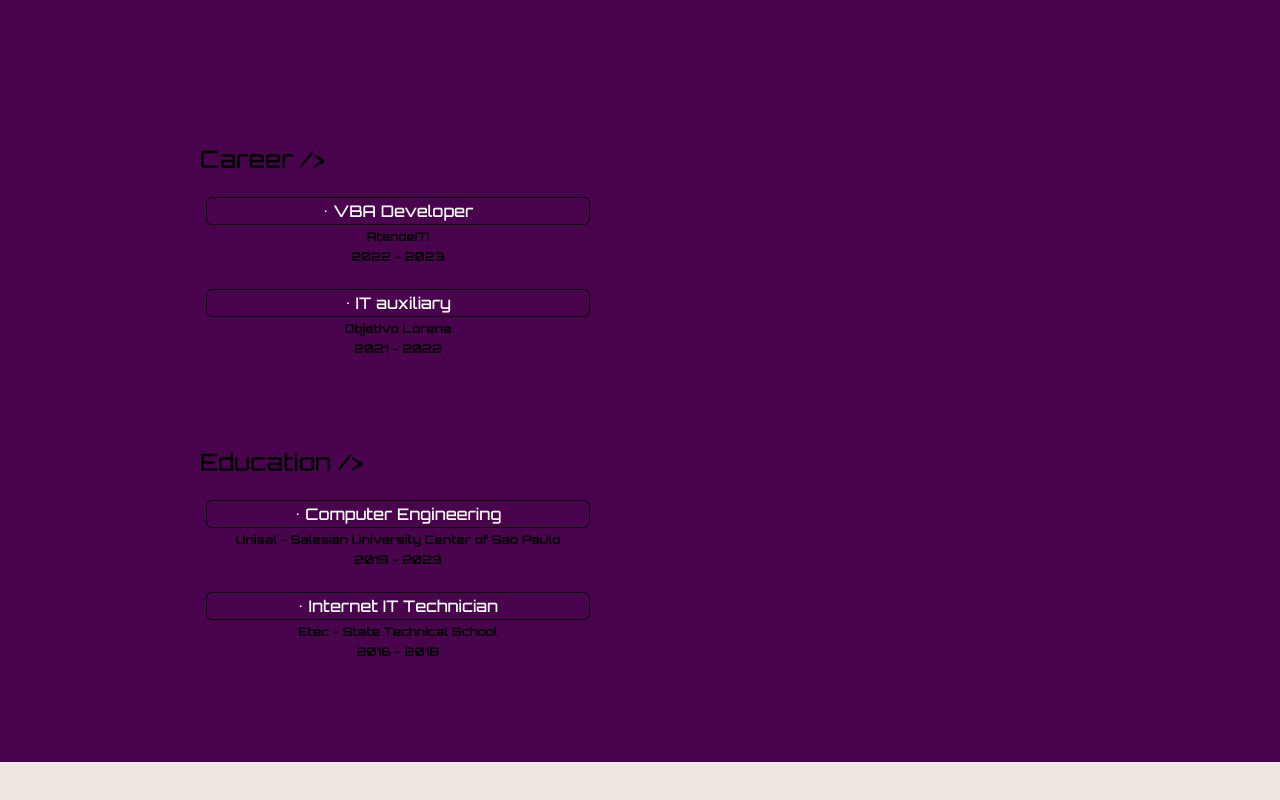
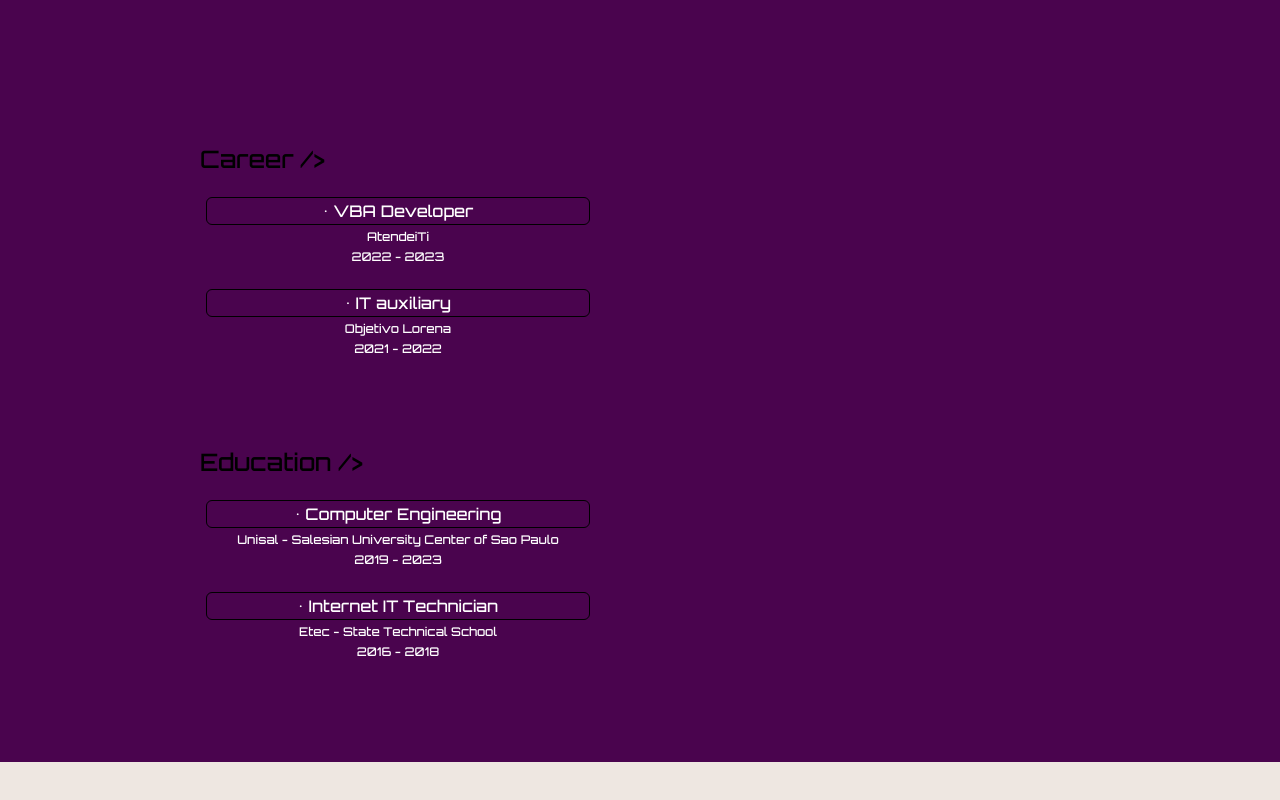
Before and after one commit to DiegoCstyles/portfolio, a Next.js app: page / in a window 1280 px wide. Shown: the part 1279-2079 px from the top of the page. Built offline with nearby package versions, Linux system fonts and the light colour scheme.

Commit message:
Update Section.tsx

```diff
--- a/components/About/Section.tsx
+++ b/components/About/Section.tsx
@@ -161,7 +161,7 @@ const Section = ({ currentLanguage }: AboutProps) => {
             </div>
 
             {/* about */}
-            <div className="text-sm tracking-tight font-bold leading-relaxed text-black dark:text-black">
+            <div className="text-sm tracking-tight font-medium leading-relaxed text-white dark:text-white">
               <p className="mt-10">
                 {translations[currentLanguage].journeyP1}
                 <strong className="text-black dark:text-white uppercase">
@@ -194,12 +194,12 @@ const Section = ({ currentLanguage }: AboutProps) => {
                 </div>
               </div>
               <div onMouseEnter={() => handleSpanHover('firstSpan')} onMouseLeave={() => handleSpanHover(null)} className={`zoom-effect flex items-start mt-3 text-base leading-relaxed text-black dark:text-black p-1.5 ${hoveredSpan === 'firstSpan' ? 'active' : ''}`}>
-                <div className='text-left'>
+                <div className='text-left text-white'>
                   <div className='flex'>
-                    <p className=" border border-black dark:border-white rounded-md text-white dark:text-white text-center w-96 "> • {translations[currentLanguage].firstCareerTitle}</p>
+                    <p className=" border border-black dark:border-white rounded-md text-center w-96 "> • {translations[currentLanguage].firstCareerTitle}</p>
                   </div>
-                  <p className="mt-1 text-xs font-bold text-center">AtendeiTi</p>
-                  <p className="mt-1 text-xs font-bold text-center">2022 - 2023</p>
+                  <p className="mt-1 text-xs font-medium text-center">AtendeiTi</p>
+                  <p className="mt-1 text-xs font-medium text-center">2022 - 2023</p>
                 </div>
                 {hoveredSpan === 'firstSpan' && <span className='ml-10 text-xs text-justify bg-white/30 rounded-md p-2'>
                   <strong className="text-white dark:text-white">
@@ -209,13 +209,13 @@ const Section = ({ currentLanguage }: AboutProps) => {
                 </span>}
               </div>
               <div onMouseEnter={() => handleSpanHover('secondSpan')} onMouseLeave={() => handleSpanHover(null)} className={`zoom-effect flex items-start mt-3 text-base leading-relaxed text-black dark:text-black p-1.5 ${hoveredSpan === 'secondSpan' ? 'active' : ''}`}>
-                <div className='text-left'>
+                <div className='text-left text-white'>
                   <div className='flex'>
-                    <p className="border border-black dark:border-white rounded-md text-white dark:text-white text-center w-96"> • {translations[currentLanguage].secondCareerTitle}</p>
+                    <p className="border border-black dark:border-white rounded-md text-center w-96"> • {translations[currentLanguage].secondCareerTitle}</p>
 
                   </div>
-                    <p className="mt-1 text-xs font-bold text-center">Objetivo Lorena</p>
-                    <p className="mt-1 text-xs font-bold text-center">2021 - 2022</p>
+                    <p className="mt-1 text-xs font-medium text-center">Objetivo Lorena</p>
+                    <p className="mt-1 text-xs font-medium text-center">2021 - 2022</p>
                 </div>
                 {hoveredSpan === 'secondSpan' && <span className='ml-10 text-xs text-justify bg-white/30 rounded-md p-2'>
                   {translations[currentLanguage].secondCareerP1}
@@ -236,24 +236,24 @@ const Section = ({ currentLanguage }: AboutProps) => {
                 </div>
               </div>
               <div onMouseEnter={() => handleSpanHover('thirdSpan')} onMouseLeave={() => handleSpanHover(null)} className={`zoom-effect flex items-start mt-3 text-base leading-relaxed text-black dark:text-black p-1.5 ${hoveredSpan === 'thirdSpan' ? 'active' : ''}`}>
-                <div className='text-left'>
+                <div className='text-left text-white'>
                   <div className='flex'>
-                    <p className=" border border-black dark:border-white rounded-md text-white dark:text-white text-center w-96"> • {translations[currentLanguage].firstAcademicTitle}</p>
+                    <p className=" border border-black dark:border-white rounded-md text-center w-96"> • {translations[currentLanguage].firstAcademicTitle}</p>
                   </div>
-                  <p className="mt-1 text-xs font-bold text-center">{translations[currentLanguage].firstAcademict}</p>
-                  <p className="mt-1 text-xs font-bold text-center">2019 - 2023</p>
+                  <p className="mt-1 text-xs font-medium text-center">{translations[currentLanguage].firstAcademict}</p>
+                  <p className="mt-1 text-xs font-medium text-center">2019 - 2023</p>
                 </div>
                 {hoveredSpan === 'thirdSpan' && <span className='ml-10 text-xs text-justify bg-white/30 rounded-md p-2' dangerouslySetInnerHTML={{ __html: translations[currentLanguage].firstAcademic }}>
                 </span>}
               </div>
               <div onMouseEnter={() => handleSpanHover('fourthSpan')} onMouseLeave={() => handleSpanHover(null)} className={`zoom-effect flex items-start mt-3 text-base leading-relaxed text-black dark:text-black p-1.5 ${hoveredSpan === 'fourthSpan' ? 'active' : ''}`}>
-                <div className='text-left'>
+                <div className='text-left text-white'>
                   <div className='flex'>
-                    <p className=" border border-black dark:border-white rounded-md text-white dark:text-white text-center w-96"> • {translations[currentLanguage].secondAcademicTitle}</p>
+                    <p className=" border border-black dark:border-white rounded-md text-center w-96"> • {translations[currentLanguage].secondAcademicTitle}</p>
 
                   </div>
-                  <p className="mt-1 text-xs font-bold text-center">{translations[currentLanguage].secondAcademic}</p>
-                  <p className="mt-1 text-xs font-bold text-center">2016 - 2018</p>
+                  <p className="mt-1 text-xs font-medium text-center">{translations[currentLanguage].secondAcademic}</p>
+                  <p className="mt-1 text-xs font-medium text-center">2016 - 2018</p>
                 </div>
                 {hoveredSpan === 'fourthSpan' && <span className='ml-10 text-xs text-justify bg-white/30  rounded-md p-2'>
                   {translations[currentLanguage].secondAcademicP1}
```
